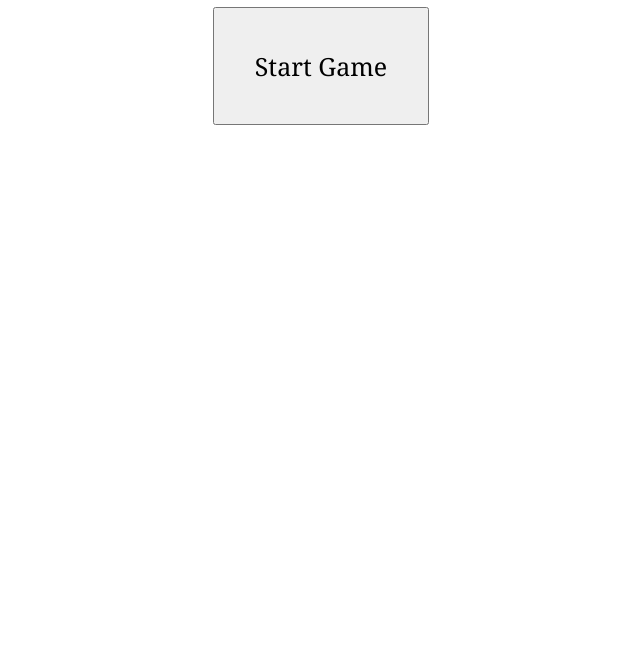
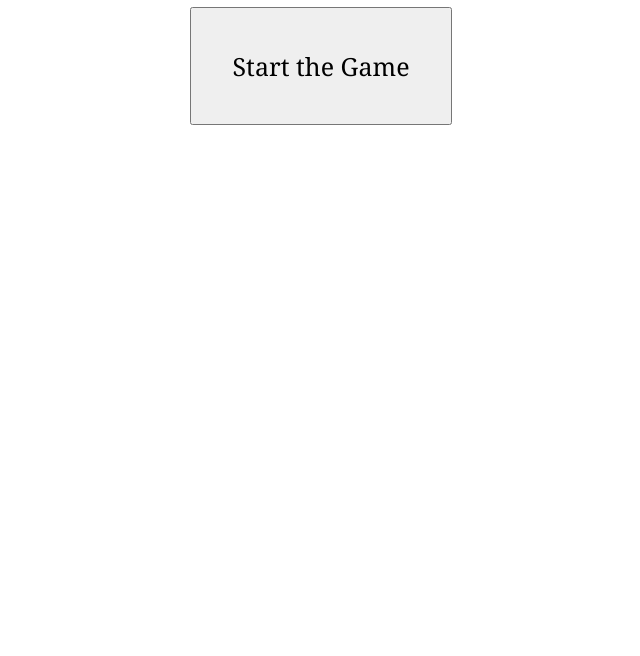
Before and after one commit to Home2025Nathan/Home2025Nathan.github.io, a plain HTML site: page cards.html in a window 1280 px wide. Shown: the part 144-800 px from the top of the page, without its empty margins (319-959 px from the left). Drawn offline with Linux system fonts and the light colour scheme.

Commit message:
Test change of start button text.

```diff
--- a/cards.html
+++ b/cards.html
@@ -27,6 +27,6 @@
 		<div id="output"></div>
 	  </div>
   </div>
-  <button id="start-btn">Start Game</button>
+  <button id="start-btn">Start the Game</button>
   <script src="cards.js"></script>
 </body>
```
